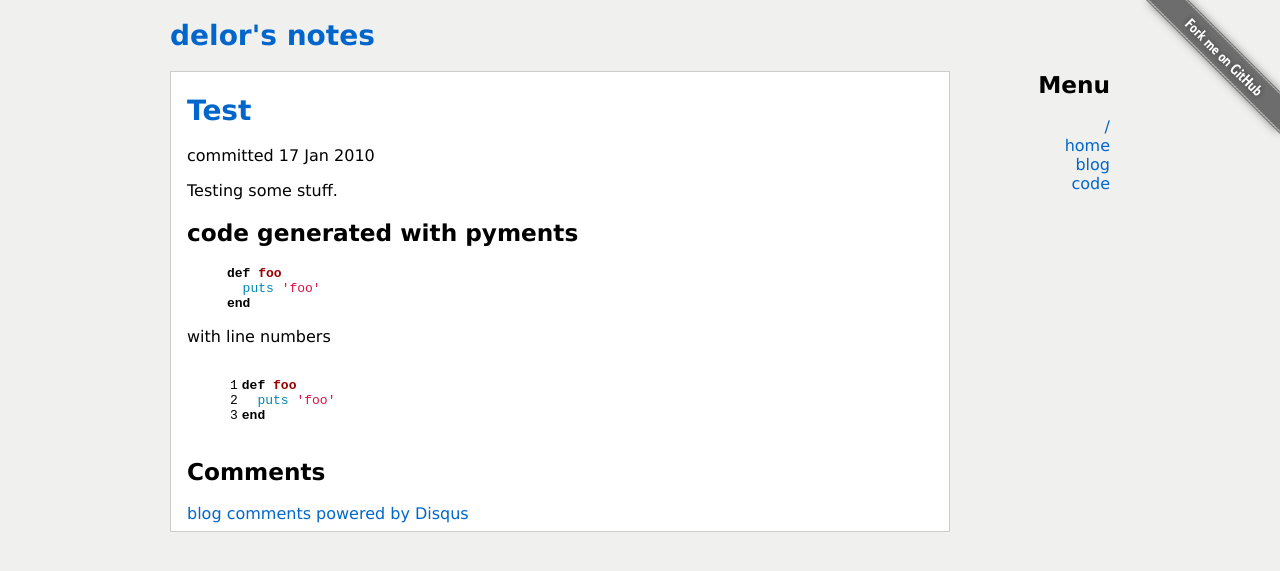
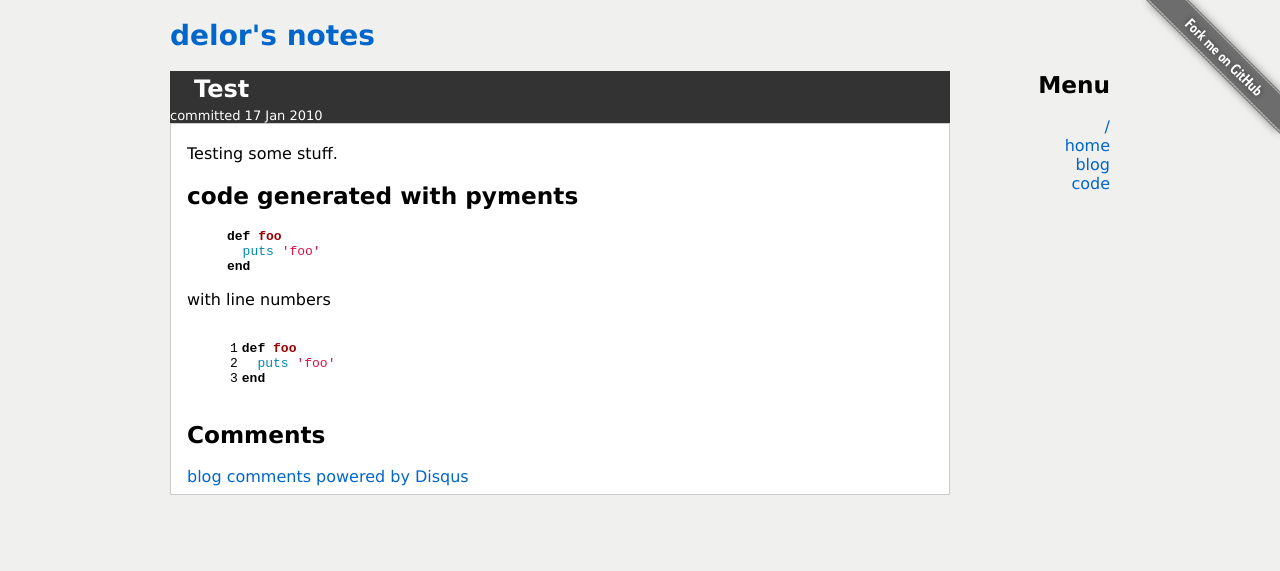
Before and after one commit to delor/delor.github.com, a Jekyll site: the page built from _posts/2010-01-17-test.markdown, in a window 1280 px wide. Shown: the top 571 px of the page. Built offline with Jekyll 4.4.1, drawn with Linux system fonts in a browser that asks for light colours; Markdown is read by kramdown in place of the engine named in the settings; comment, search, counter and statistics services are not loaded.

Commit message:
layout changes

```diff
--- a/_layouts/default.html
+++ b/_layouts/default.html
@@ -13,9 +13,7 @@
     <div class="container_12"><h1 class="grid_12"><a href="/">delor's notes</a></h1></div>
     <div class="container_12">
       <div class="grid_10">
-        <div id="content">
           {{ content }}
-        </div>
       </div>
       <div class="grid_2">
         <div id="menu">
--- a/_layouts/post.html
+++ b/_layouts/post.html
@@ -1,8 +1,11 @@
 ---
 layout: default
 ---
+<div id="header">
 <h1><a href="{{ page.url }}" title="{{ page.title }}">{{ page.title }}</a></h1>
-<div id="date">committed {{ page.date | date_to_string }}</div>
+<p>committed {{ page.date | date_to_string }}</p>
+</div>
+<div id="content">
 {{ content }}
 <h2>Comments</h2>
 <div id="disqus">
@@ -11,3 +14,4 @@ layout: default
   <noscript><p><a href="http://disqus.com/forums/delor-pl/?url=ref">View the discussion thread.</a></p></noscript>
   <a href="http://disqus.com" class="dsq-brlink">blog comments powered by <span class="logo-disqus">Disqus</span></a>
 </div>
+</div>
--- a/css/styles.css
+++ b/css/styles.css
@@ -8,6 +8,11 @@ a:link { color: #0066CC; }
 
 h1 { font-size: 175%; }
 h2 { font-size: 145%; }
+
+#header { -moz-border-radius-topleft: 1em; -moz-border-radius-topright: 1em; background-color: #333333; }
+#header h1 { font-size: x-large; margin: 0; padding: 0.2em 1em; }
+#header h1 a, #header h1 a:visited { color: white; }
+#header p { font-size: small; margin: 0; padding: 0; color: white; }
 
 #content { background-color: #FFFFFF; border: 1px solid #CCCCCC; text-align: justify; padding: 0.25em 1.5em 0.5em 1em; }
 #content ul { list-style: none; }
--- a/index.html
+++ b/index.html
@@ -2,8 +2,10 @@
 layout: default
 title: delor's notes
 ---
+<div id="content">
 <ul>
 {% for post in site.posts %}
 <li><a href="{{ post.url }}">{{ post.title }}</a></li>
 {% endfor %}
 </ul>
+</div>
```
